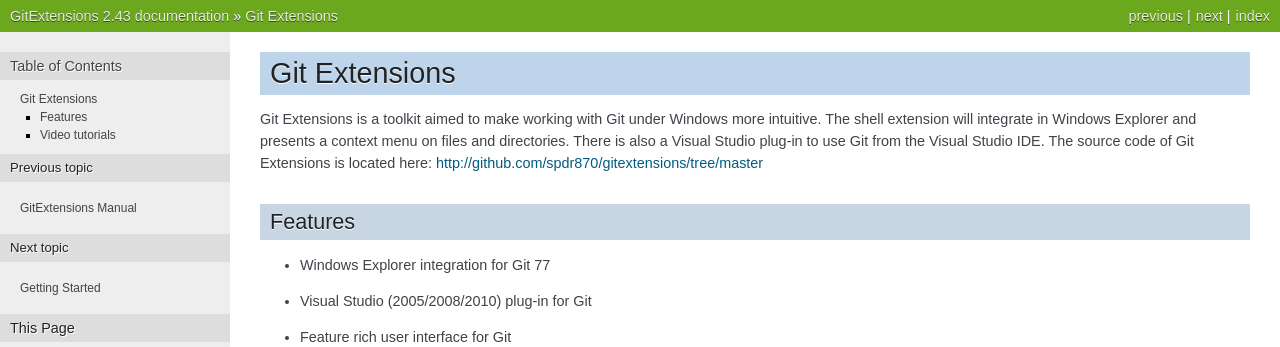
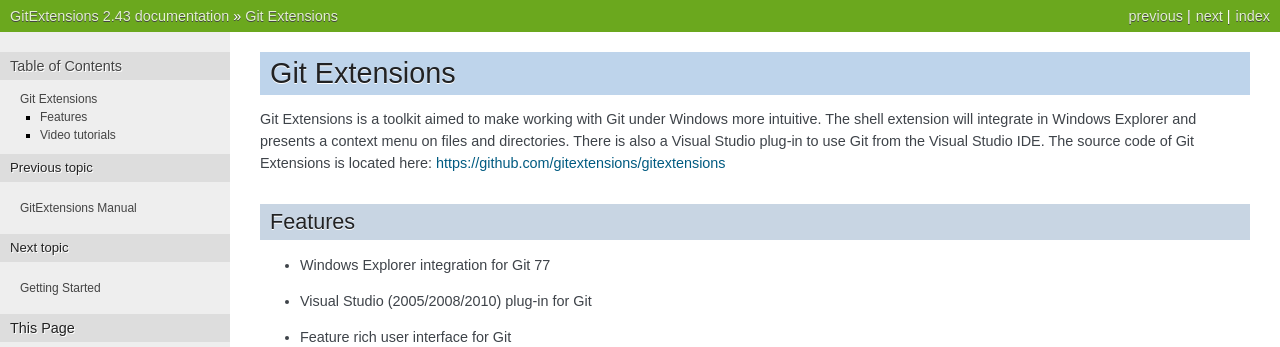
Before and after one commit to martinqt/GitExtensionsDoc, a Sphinx documentation site: the page built from source/git_extensions.rst, in a window 1280 px wide. Shown: the top 347 px of the page. Built offline with Sphinx 7.4.7, drawn with Linux system fonts in a browser that asks for light colours; some of the changed lines change nothing that is shown.

Commit message:
Corrected source location link

```diff
--- a/source/git_extensions.rst
+++ b/source/git_extensions.rst
@@ -4,7 +4,7 @@
 Git Extensions is a toolkit aimed to make working with Git under Windows more intuitive. The shell
 extension will integrate in Windows Explorer and presents a context menu on files and directories.
 There is also a Visual Studio plug-in to use Git from the Visual Studio IDE. The source code of Git
-Extensions is located here: http://github.com/spdr870/gitextensions/tree/master
+Extensions is located here: https://github.com/gitextensions/gitextensions
 
 Features
 --------
```
